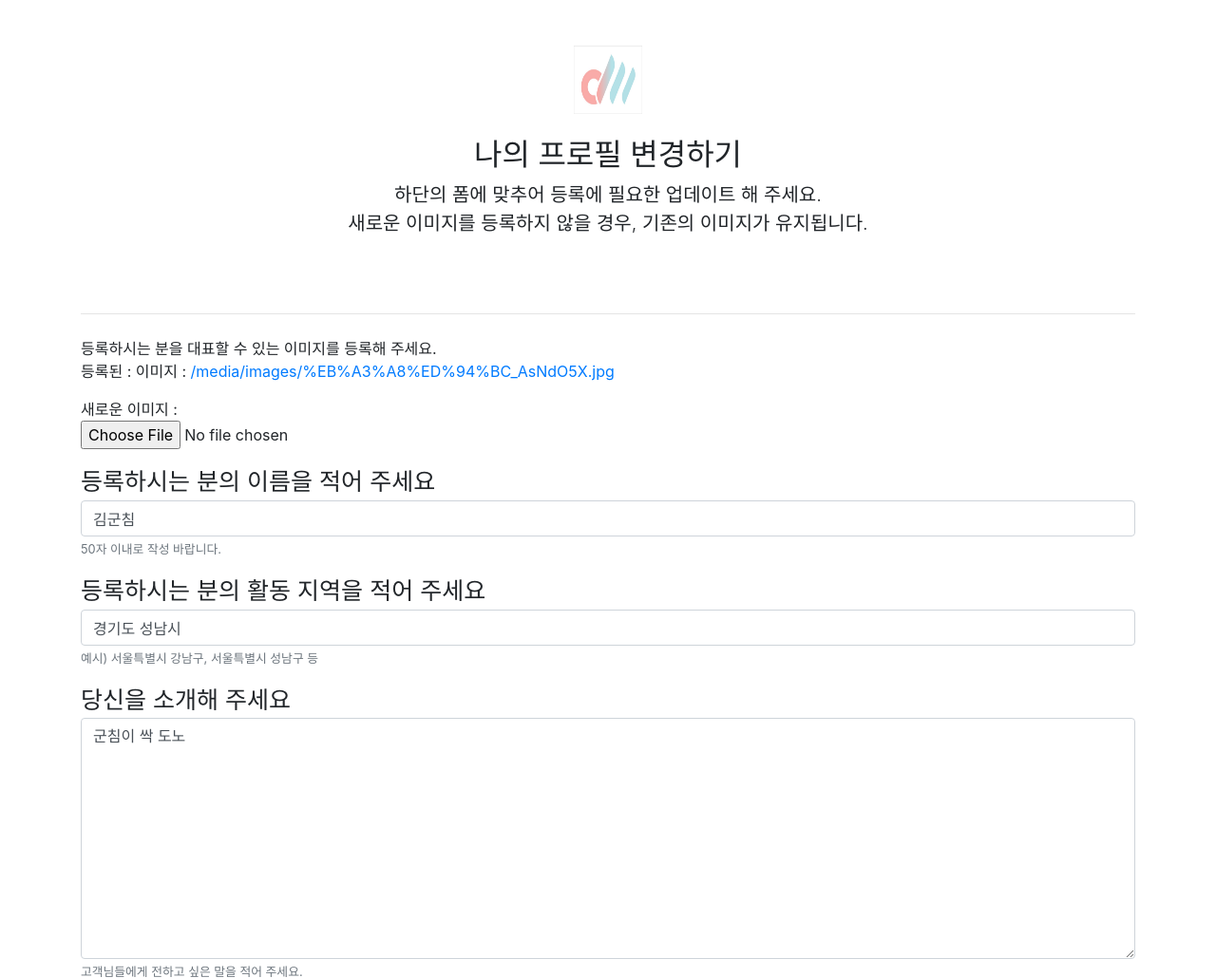
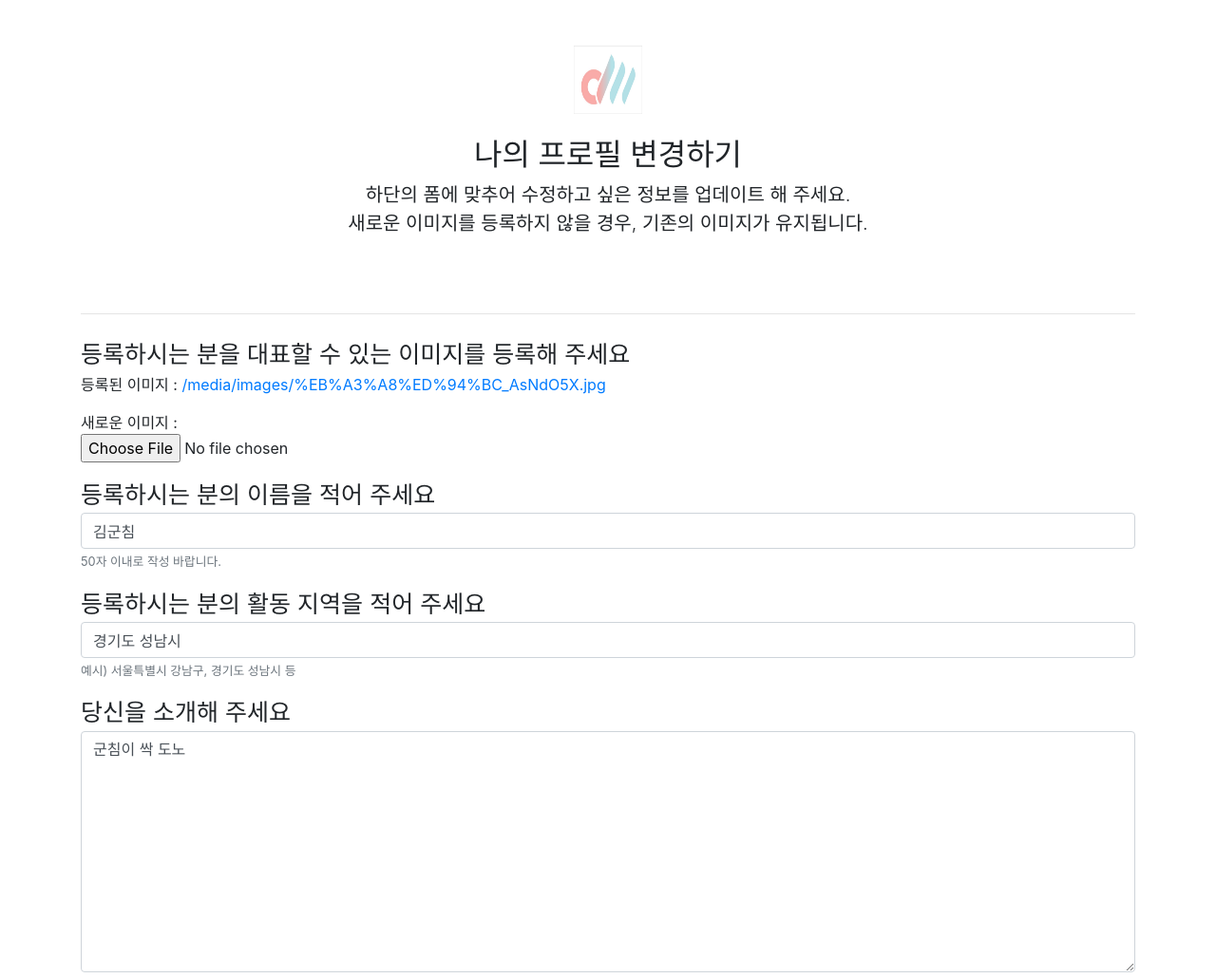
Before and after one commit to junji9072/likelion-8th-homework, a Django app: page /update/11 in a window 1280 px wide. Shown: the part 66-1096 px from the top of the page at 95% size. Run offline with Django 3.2, Linux system fonts and the light colour scheme; data comes from the database, SQL or seed files in the repository; both versions use the stored data as it was after the commit; some libraries are stand-ins or nearby versions.

Commit message:
'3th HW'

```diff
--- a/wordcount/page/static/css/base.css
+++ b/wordcount/page/static/css/base.css
@@ -9,6 +9,7 @@ label{
 
 #navbar{
     display: flex;
+    justify-content : space-between;
 }
 
 footer{
--- a/wordcount/wordcount_app/templates/detail.html
+++ b/wordcount/wordcount_app/templates/detail.html
@@ -20,7 +20,7 @@
             </div>
         </div>
         <div class='col-md-4'>
-            <img src='{{designer.Image.url}}' width='150%' alt='Designer_Profile_Image'>
+            <img src='{{designer.image.url}}' width='150%' alt='Designer_Profile_Image'>
         </div>
     </div>
 </div>
--- a/wordcount/wordcount_app/templates/update.html
+++ b/wordcount/wordcount_app/templates/update.html
@@ -1,49 +1,48 @@
-{% extends "base.html" %}
+
+{% extends 'base.html' %}
 {% load static %}
 
 {% block title %}프로필 수정하기{% endblock %}
-{% block link %}{% static 'css/new.css' %}{% endblock %}
+{% block link %}{% static 'css/update.css' %}{% endblock %}
 
 {% block content %}
-<div class = 'container'>
-    <div class = 'py-5 text-center'>
-        <img class = 'd-block mx-auto mb-4' src = '{%static "images/logo.png" %}' alt = "" width='72' height='72'>
+<div class="container">
+    <div class="py-5 text-center">
+        <img class="d-block mx-auto mb-4" src="{% static 'images/logo.png' %}" alt="" width="72" height="72">
         <h2>나의 프로필 변경하기</h2>
-        <p class = 'lead'>하단의 폼에 맞추어 등록에 필요한 업데이트 해 주세요. <br> 새로운 이미지를 등록하지 않을 경우, 기존의 이미지가 유지됩니다.</p>
+        <p class="lead">하단의 폼에 맞추어 수정하고 싶은 정보를 업데이트 해 주세요.<br>새로운 이미지를 등록하지 않을 경우, 기존의 이미지가 유지됩니다.</p>
     </div>
-    <div class='order-md-1'>
-        <hr class = 'mb-4'>
-        <form action= '{% url "update" designer.id%}' method = 'POST' enctype = 'mulipart/form-data'>
+    <div class="order-md-1">
+        <hr class="mb-4">
+        <form action="{% url 'update' designer.id %}" method="POST" enctype="multipart/form-data">
             {% csrf_token %}
-            <div class = 'mb-3'>
-                <table for='inputFile'>등록하시는 분을 대표할 수 있는 이미지를 등록해 주세요.</table>
-                <div> {% if designer.image %}<p>등록된 : 이미지 : <a href='{{ designer.image.url }}'>{{designer.image.url}}</a>
-                    </p>{%endif%}</div>
-                <p>새로운 이미지 : <input type = 'file' class = 'form-control-file'id='inputFile' name='image'></p>
+            <div class="mb-3">
+                <label for="inputFile">등록하시는 분을 대표할 수 있는 이미지를 등록해 주세요</label>
+                <div>{% if designer.image %}<p>등록된 이미지 : <a href="{{ designer.image.url }}">{{ designer.image.url }}</a>
+                    </p>{% endif %}</div>
+                <p>새로운 이미지 : <input type="file" class="form-control-file" id="inputFile" name="image"></p>
             </div>
 
-            <div class = 'mb-3'>
-                <label for = 'inputName'>등록하시는 분의 이름을 적어 주세요</label>
-                <input type = 'text' class = 'form-control' id = 'inputName' name = 'name' value='{{designer.name}}' required>
-                <small id = 'Name' class = 'form-text text-muted'>50자 이내로 작성 바랍니다. </small>
+            <div class="mb-3">
+                <label for="inputName">등록하시는 분의 이름을 적어 주세요</label>
+                <input type="text" class="form-control" id="inputName" name="name" value="{{ designer.name }}" required>
+                <small id="Name" class="form-text text-muted">50자 이내로 작성 바랍니다.</small>
             </div>
 
-            <div class = 'mb-3'>
-                <label for = 'inputAddress'>등록하시는 분의 활동 지역을 적어 주세요</label>
-                <input type = 'text' class = 'form-control' id = 'inputAddress' name = 'address' value='{{designer.address}}' required>
-                <small id = 'Name' class = 'form-text text-muted'>예시) 서울특별시 강남구, 서울특별시 성남구 등</small>
-                </div>
+            <div class="mb-3">
+                <label for="inputAddress">등록하시는 분의 활동 지역을 적어 주세요</label>
+                <input type="text" class="form-control" id="inputAddress" name="address" value="{{ designer.address }}" required>
+                <small id="Name" class="form-text text-muted">예시) 서울특별시 강남구, 경기도 성남시 등</small>
             </div>
+    </div>
 
-            <div class = 'mb-3'>
-                <label for = 'inputDescription'>당신을 소개해 주세요</label>
-                <textarea class = 'form-control' id = 'inputDescription' name = 'description' cols = '40'rows = '10' required>{{designer.description}}</textarea>
-                <small id = 'Name' class = 'form-text text-muted'>고객님들에게 전하고 싶은 말을 적어 주세요.</small>
-            </div>
-            <hr class ='mb-4'>
-            <button class='btn btn-secondary btn-lg btn-block' type = 'submit'>수정 완료하기</button>
-        </form>
+    <div class="mb-3">
+        <label for="inputDescription">당신을 소개해 주세요 </label>
+        <textarea class="form-control" id="inputDescription" name="description" cols="40" rows="10" required>{{ designer.description }}</textarea>
+        <small id="Name" class="form-text text-muted">고객님들에게 전하고 싶은 말을 적어 주세요.</small>
+    </div>
+    <hr class="mb-4">
+    <button class="btn btn-secondary btn-lg btn-block" type="submit">수정 완료하기</button>
     </form>
 </div>
-</div>
 {% endblock %}
```
Also changed, not shown: wordcount/wordcount_app/templates/home.html (+20 -38 lines), wordcount/wordcount_app/templates/new.html (+19 -20 lines), wordcount/db.sqlite3, wordcount/media/images/니코.png (added), wordcount/media/images/니코_HlqYAVU.png (added), wordcount/media/images/니코_TC2t44D.png (added), wordcount/media/images/니코_nyrwtKV.png (added), wordcount/media/images/루피.jpg (added), wordcount/media/images/루피_15_sadECir.jpg (added), wordcount/media/images/루피_AsNdO5X.jpg (added).
